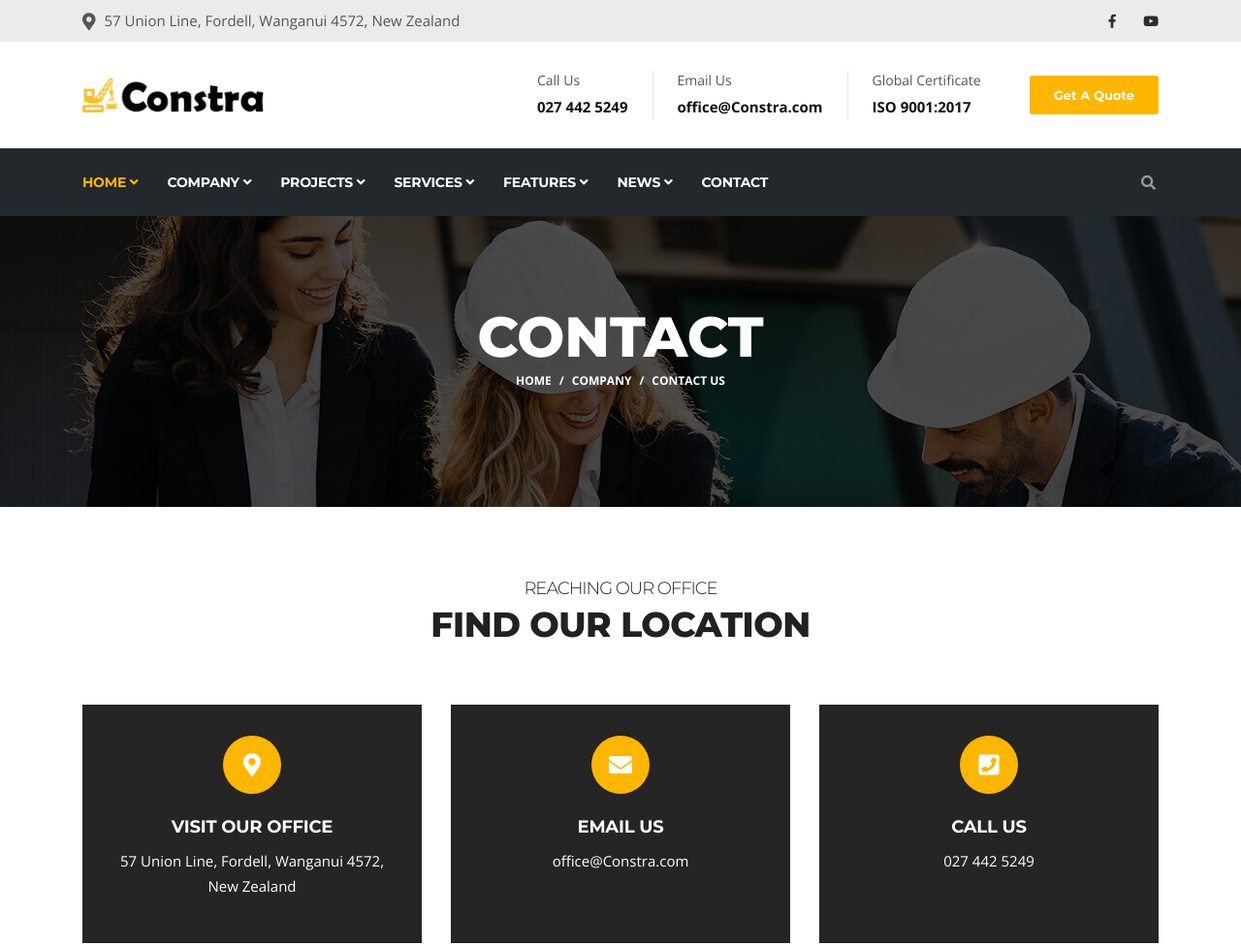
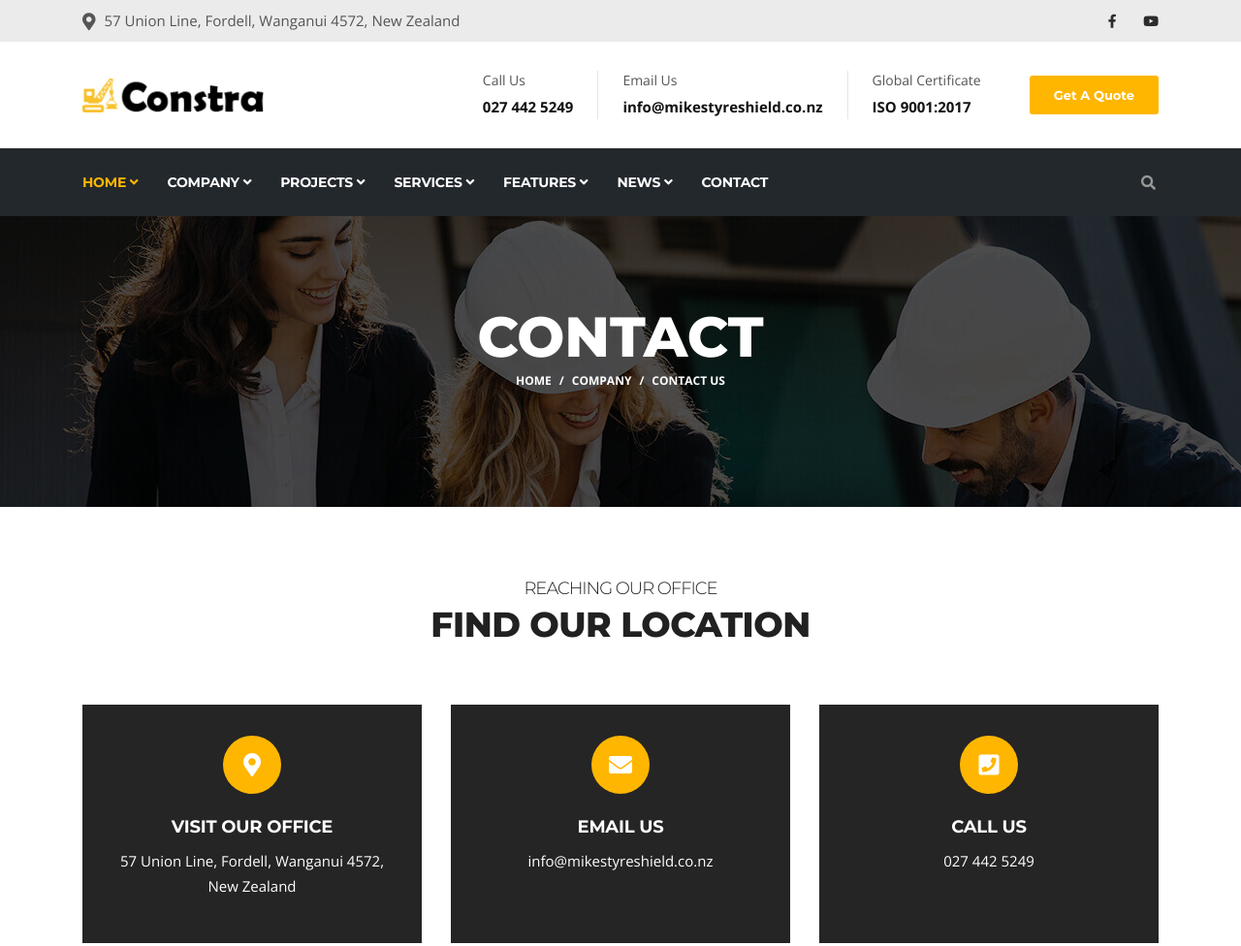
Before and after one commit to dejavudoo/mikestyreshield.co.nz, a website: page theme/contact.html in a window 1280 px wide. Shown: the top 976 px of the page at 97% size. Drawn offline with nearby package versions, Linux system fonts and the light colour scheme; some packages are replaced by stand-ins of ours.

Commit message:
Updated email address

```diff
--- a/theme/contact.html
+++ b/theme/contact.html
@@ -116,7 +116,7 @@ FACEBOOK: https://www.facebook.com/themefisher
                     <div class="info-box">
                       <div class="info-box-content">
                           <p class="info-box-title">Email Us</p>
-                          <p class="info-box-subtitle">office@Constra.com</p>
+                          <p class="info-box-subtitle">info@mikestyreshield.co.nz</p>
                       </div>
                     </div>
                   </li>
@@ -288,7 +288,7 @@ FACEBOOK: https://www.facebook.com/themefisher
           </span>
           <div class="ts-service-box-content">
             <h4>Email Us</h4>
-            <p>office@Constra.com</p>
+            <p>info@mikestyreshield.co.nz</p>
           </div>
         </div>
       </div><!-- Col 2 end -->
```
Also changed, not shown: source/contact.html (+1 -1 lines), source/partials/blocks/navigation-1.htm (+1 -1 lines), theme/404.html (+1 -1 lines), theme/about.html (+1 -1 lines), theme/faq.html (+1 -1 lines), theme/index.html (+1 -1 lines), theme/news-left-sidebar.html (+1 -1 lines), theme/news-right-sidebar.html (+1 -1 lines), theme/news-single.html (+1 -1 lines), theme/pricing.html (+1 -1 lines), theme/projects-single.html (+1 -1 lines), theme/projects.html (+1 -1 lines), theme/service-single.html (+1 -1 lines), theme/services.html (+1 -1 lines), 3 more files.
